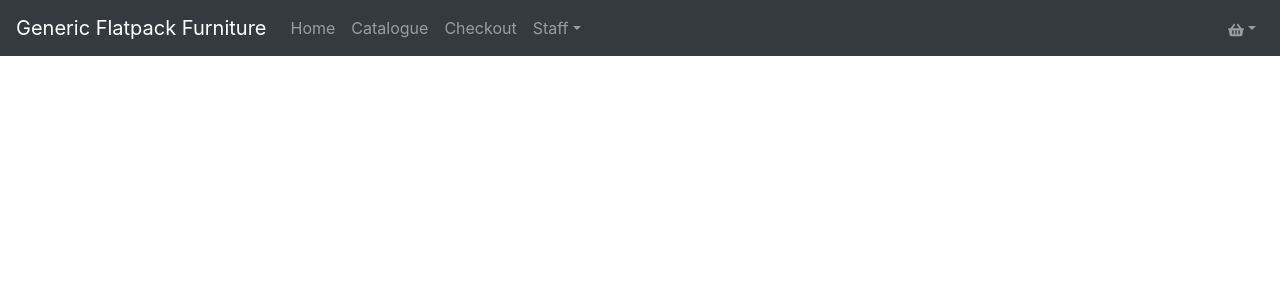
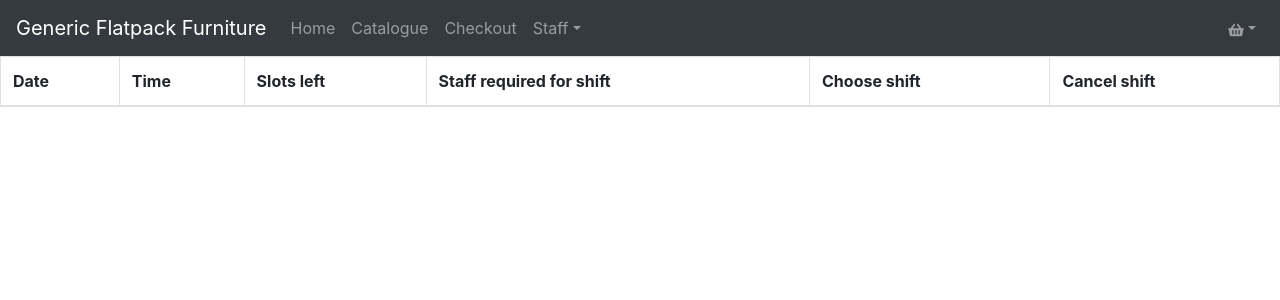
Before and after one commit to vlee489/AC32006-Databases, a Next.js app in the folder web/: page /staff/shift in a window 1280 px wide. Shown: the top 300 px of the page. Built offline with nearby package versions, Linux system fonts and the light colour scheme.

Commit message:
Created table headers

```diff
--- a/web/pages/staff/shift.jsx
+++ b/web/pages/staff/shift.jsx
@@ -1,6 +1,7 @@
 import Head from 'next/head'
 import styles from '../../styles/staff/Shift.module.scss'
 import Navigation from '../../components/navigation'
+import { Table } from 'react-bootstrap'
 
 export default function Shift() {
   return (
@@ -12,6 +13,18 @@ export default function Shift() {
 
       <main className={styles.main}>
         <Navigation />
+        <Table striped bordered hover>
+          <thead>
+            <tr>
+              <th>Date</th>
+              <th>Time</th>
+              <th>Slots left</th>
+              <th>Staff required for shift</th>
+              <th>Choose shift</th>
+              <th>Cancel shift</th>
+            </tr>
+          </thead>
+        </Table>
       </main>
     </div>
   )
```
